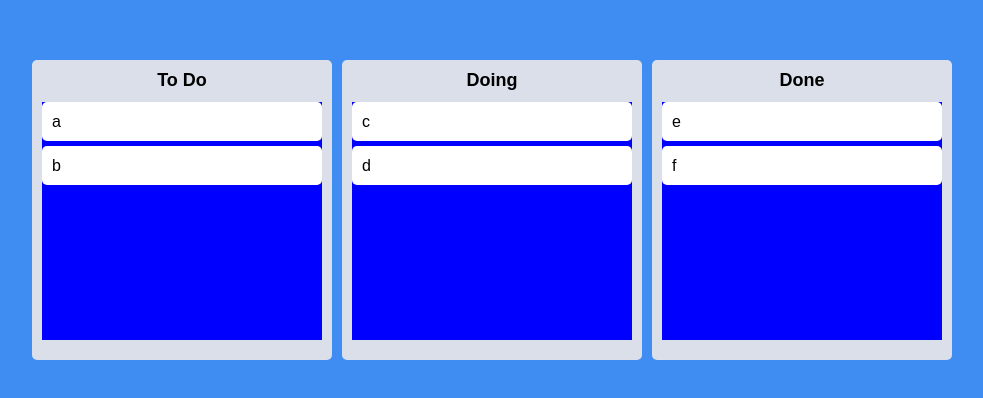
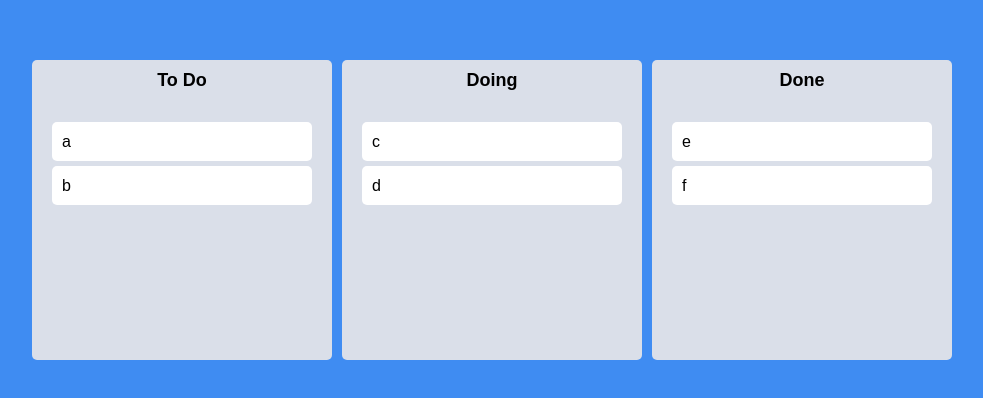
Before and after one commit to chominho14/trello, a React (Create React App) app: page / in a window 1280 px wide. Shown: the part 190-588 px from the top of the page, without its empty margins (148-1131 px from the left). Built offline with nearby package versions, Linux system fonts and the light colour scheme.

Commit message:
v0.15(Drag and Drop - style - 4)

```diff
--- a/src/Components/Board.tsx
+++ b/src/Components/Board.tsx
@@ -4,7 +4,6 @@
 
 const Wrapper = styled.div`
   width: 300px;
-  padding: 20px 10px;
   padding-top: 10px;
   background-color: ${(props) => props.theme.boardColor};
   border-radius: 5px;
@@ -27,9 +26,14 @@
 
 const Area = styled.div<IAreaProps>`
   background-color: ${(props) =>
-    props.isDraggingOver ? "pink" : props.isDraggingFromThis ? "red" : "blue"};
+    props.isDraggingOver
+      ? "#dfe6e9"
+      : props.isDraggingFromThis
+      ? "#b2bec3"
+      : "transparent"};
   flex-grow: 1;
   transition: background-color 0.3s ease-in-out;
+  padding: 20px;
 `;
 
 interface IBoardProps {
--- a/src/Components/DragabbleCard.tsx
+++ b/src/Components/DragabbleCard.tsx
@@ -2,10 +2,13 @@
 import { Draggable } from "react-beautiful-dnd";
 import styled from "styled-components";
 
-const Card = styled.div`
+const Card = styled.div<{ isDragging: boolean }>`
   border-radius: 5px;
   padding: 10px 10px;
-  background-color: ${(props) => props.theme.cardColor};
+  background-color: ${(props) =>
+    props.isDragging ? "#74b9ff" : props.theme.cardColor};
+  box-shadow: ${(props) =>
+    props.isDragging ? "0px 2px 5px rgba(0,0,0,0.05)" : "none"};
   margin-bottom: 5px;
 `;
 
@@ -17,8 +20,9 @@
 function DraggabbleCard({ toDo, index }: IDragabbleCardProps) {
   return (
     <Draggable key={toDo} draggableId={toDo} index={index}>
-      {(provided) => (
+      {(provided, snapshot) => (
         <Card
+          isDragging={snapshot.isDragging}
           ref={provided.innerRef}
           {...provided.draggableProps}
           {...provided.dragHandleProps}
```
